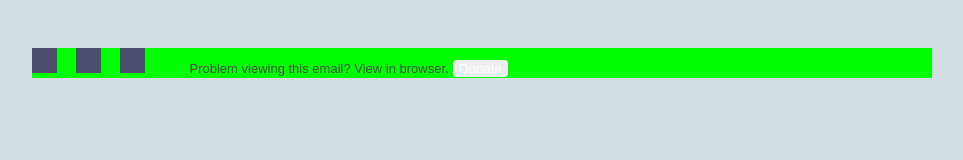
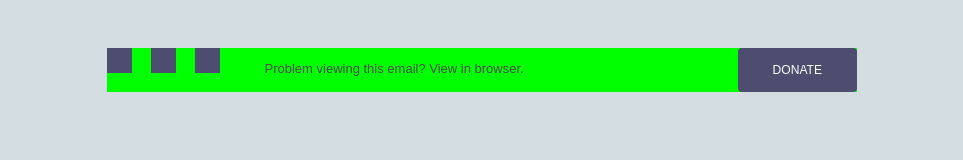
Before and after one commit to steveMQ/Garrison, a plain HTML site: page index.html in a window 1280 px wide. Shown: the whole page, without its empty margins (158-1121 px from the left). Drawn offline with Linux system fonts and the light colour scheme.

Commit message:
added font awesome stuff

```diff
--- a/index.html
+++ b/index.html
@@ -1,16 +1,25 @@
 <html>
   <head>
+    <!-- stylesheet -->
     <link rel="stylesheet" type="text/css" href="style.css" />
+    <!-- font awesome -->
+    <link rel="stylesheet" href="https://maxcdn.bootstrapcdn.com/font-awesome/4.5.0/css/font-awesome.min.css">
   </head>
 
   <body>
     <div class="container">
+
       <div class="header">
         <div class="icon"></div>
         <div class="icon"></div>
         <div class="icon"></div>
         <span>Problem viewing this email? View in browser.</span>
         <button>Donate</button>
+        <div class="clear"></div>
+      </div>
+
+      <div>
+
       </div>
     </div>
   </body>
--- a/style.css
+++ b/style.css
@@ -1,5 +1,9 @@
 * {
   font-family: Georgia, Arial;
+}
+
+.clear {
+  clear:both;
 }
 
 body {
@@ -9,10 +13,13 @@ body {
 
 .container {
   margin: 0 auto;
-  width: 900px;
+  width: 750px;
   background-color: lime;
 }
 
+.header {
+  margin-bottom: 25px;
+}
 
 .header > .icon {
   height: 25px;
@@ -26,11 +33,17 @@ body {
   font-size: 13px;
   color: #4c4c4c;
   margin-left: 25px;
+  text-align: center;
 }
 
 .header > button {
   border: none;
   border-radius: 4px;
   font-family: Arial;
+  font-size: 12.09px;
   color: #fff;
+  padding:15px 35px;
+  float: right;
+  text-transform: uppercase;
+  background-color: #4d4e6f;
 }
```
